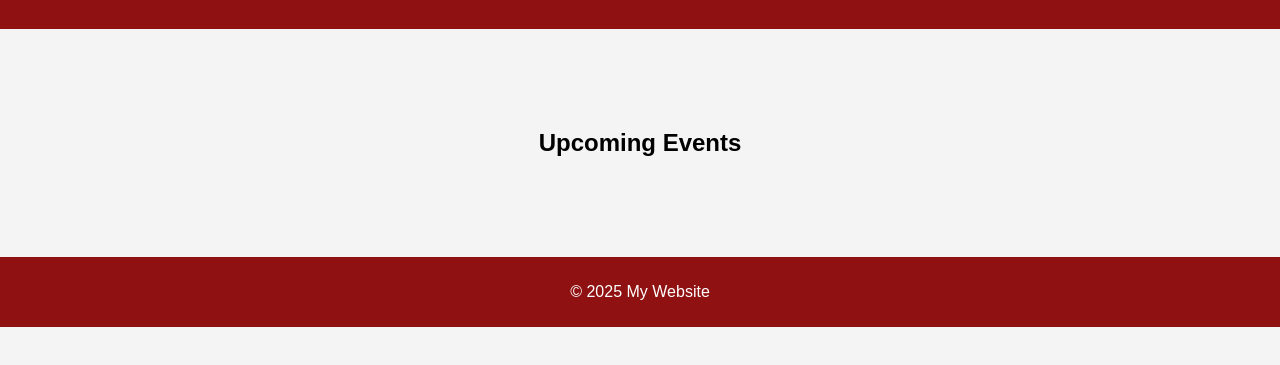
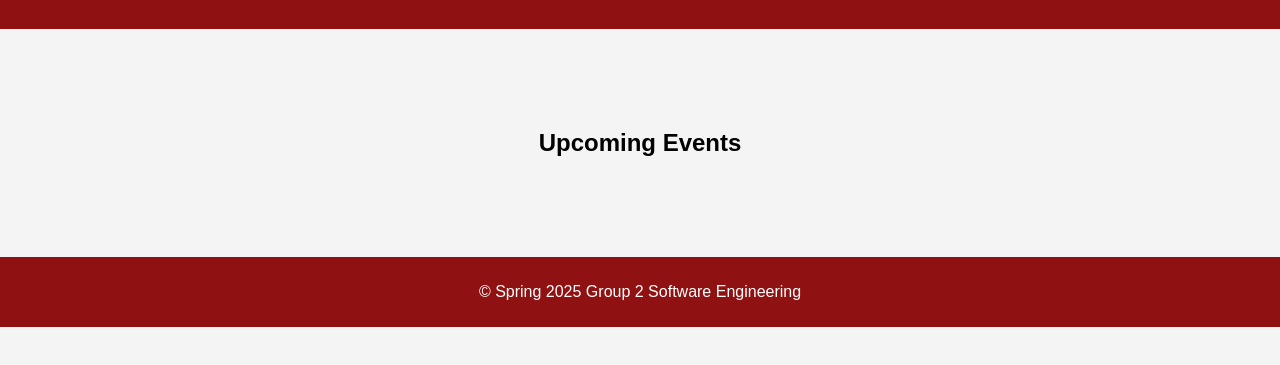
Before and after one commit to CharanPeeriga/Group2_SWE.github.io, a website: page public/eventdatabase.html in a window 1280 px wide. Shown: the part 137-502 px from the top of the page. Drawn offline with Linux system fonts and the light colour scheme; no server answers.

Commit message:
Update eventdatabase.html

```diff
--- a/public/eventdatabase.html
+++ b/public/eventdatabase.html
@@ -24,7 +24,7 @@
     </main>
 
     <footer>
-        <p>&copy; 2025 My Website</p>
+        <p>&copy; Spring 2025 Group 2 Software Engineering</p>
     </footer>
 
     <script src="https://www.gstatic.com/firebasejs/9.6.1/firebase-app.js"></script>
```
